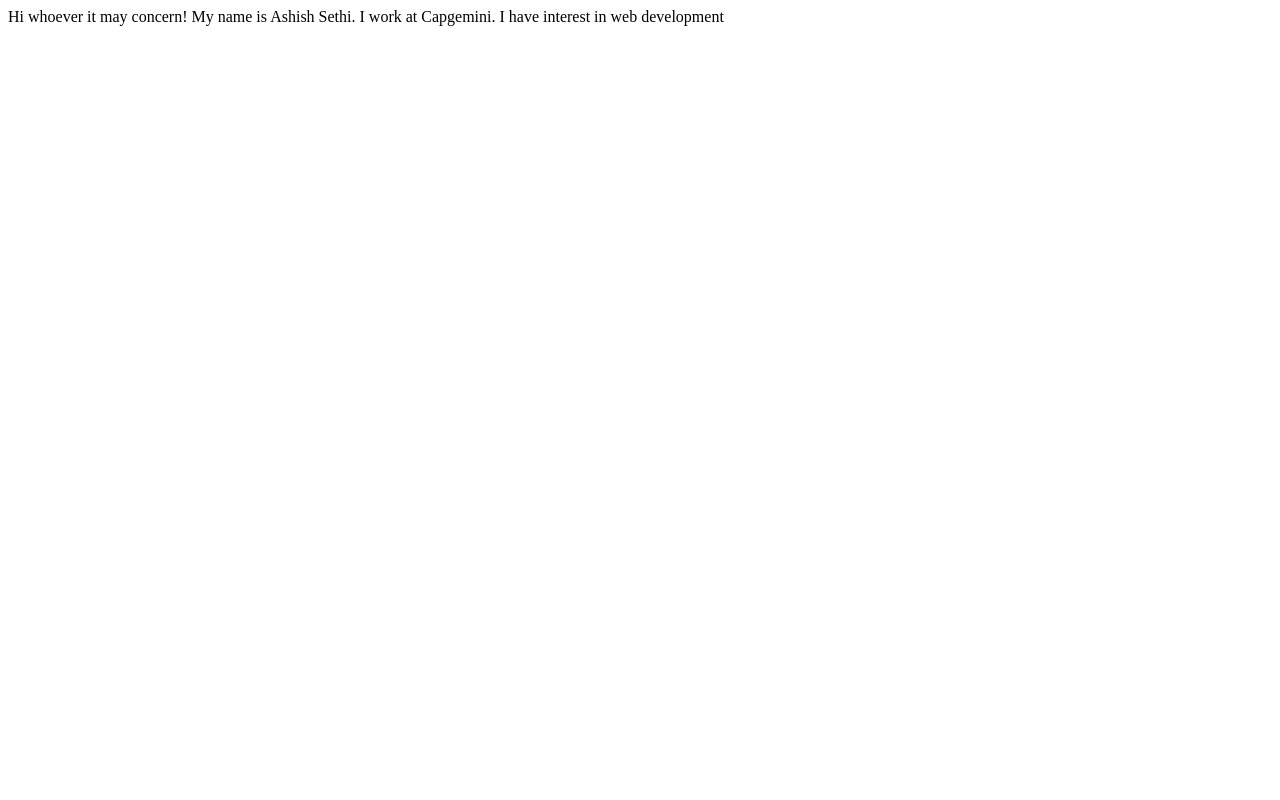
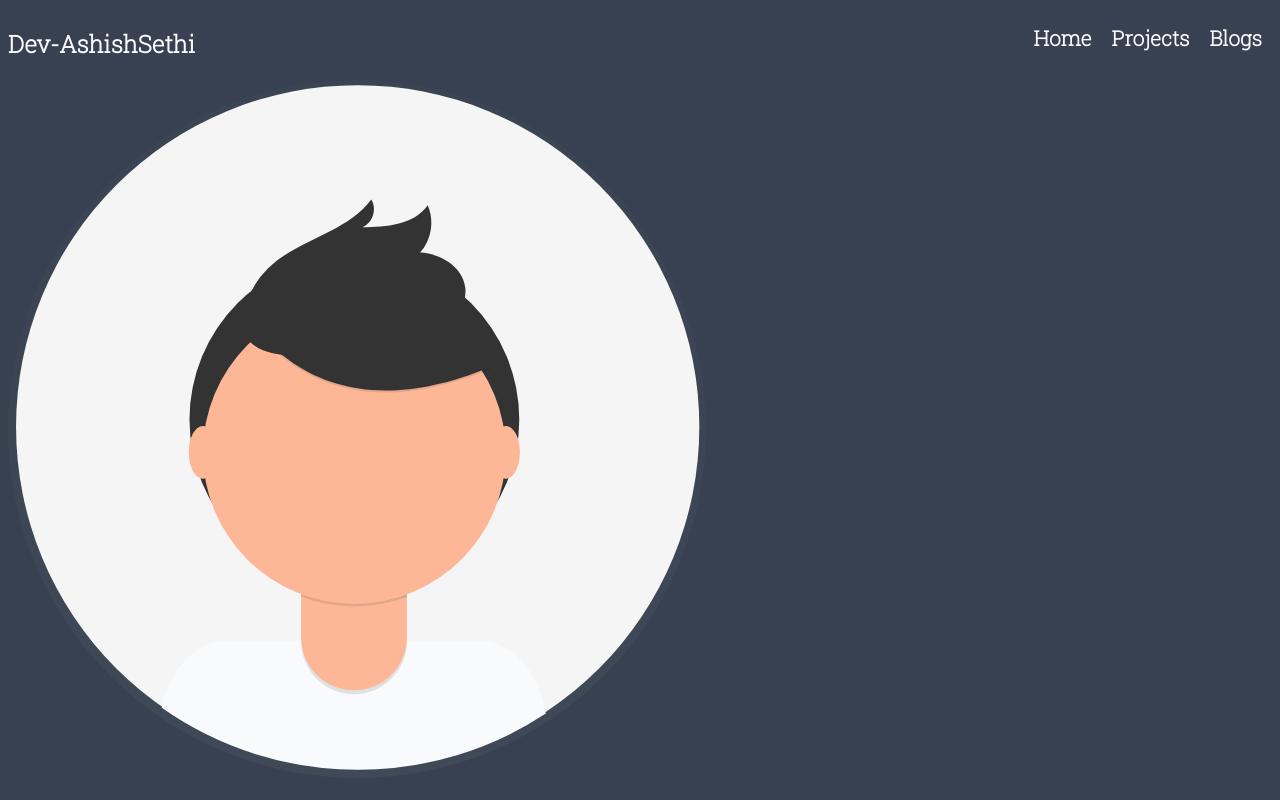
Before and after one commit to dev-ashishsethi/my-website-portfolio, a plain HTML site: page index.html in a window 1280 px wide. Drawn offline with Linux system fonts and the light colour scheme.

Commit message:
added navigation bar and picture

```diff
--- a/index.html
+++ b/index.html
@@ -1,12 +1,28 @@
 <!DOCTYPE html>
 <html lang="en">
+
 <head>
     <meta charset="UTF-8">
     <meta http-equiv="X-UA-Compatible" content="IE=edge">
     <meta name="viewport" content="width=device-width, initial-scale=1.0">
-    <title>Document</title>
+    <title>Home | Dev-AshishSethi</title>
+    <link rel="stylesheet" href="style.css">
 </head>
+
 <body>
-   Hi whoever it may concern! My name is Ashish Sethi. I work at Capgemini. I have interest in web development
+    <nav class="navigation">
+        <h1 class="nav__heading"><a href="index.html">Dev-AshishSethi</a></h1>
+        <ul class="nav__flexcontainer">
+            <li class="nav__flexitem"><a href="index.html">Home</a></li>
+            <li class="nav__flexitem"><a href="projects.html">Projects</a></li>
+            <li class="nav__flexitem"><a href="blogs.html">Blogs</a></li>
+        </ul>
+    </nav>
+
+    <div class="header">
+        <img src="profile pic.svg" alt="" class="head_img">
+    </div>
 </body>
+
+
 </html>
--- /dev/null
+++ b/style.css
@@ -0,0 +1,50 @@
+/*Robot Slab,serif*/
+@import url('https://fonts.googleapis.com/css2?family=Roboto+Slab:wght@200&display=swap');
+
+
+:root{
+    --nav_clr: #374151;
+    --primary_clr: #F9FAFB;
+    --secondary_clr: #EAB308;
+}
+
+body{
+    background-color: var(--nav_clr);
+
+}
+
+.navigation{
+    background-color: var(--nav_clr);
+    display: flex;
+    justify-content: space-between;
+    font-family: Roboto Slab,serif;
+}
+
+.nav__heading a{
+    color: var(--primary_clr);
+    text-decoration: none;
+}
+
+.nav__flexcontainer{
+    display: flex;
+    list-style: none;
+    color: var(--primary_clr);
+    /* justify-content: space-between; */
+}
+
+.nav__flexitem a{
+    padding: 10px;
+    font-size: 1.3rem;
+    font-weight: 600;
+    text-decoration: none;
+    color: var(--primary_clr);
+}
+
+.nav__flexitem a:hover{
+    color: var(--secondary_clr);
+}
+
+.head__img{
+
+
+}
```
Also changed, not shown: profile pic.svg (added).
